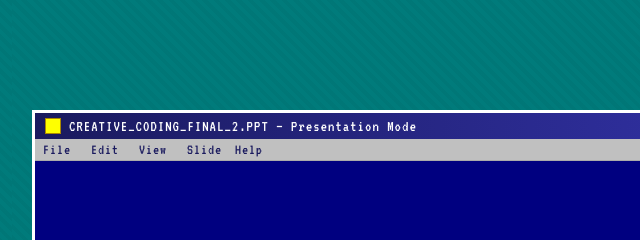
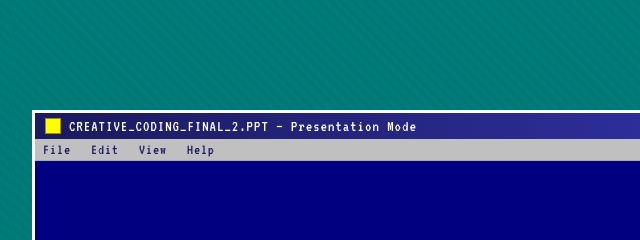
Before and after one commit to notwaldorf/glitch, a plain HTML site: page cc-camp/index.html in a window 1280 px wide. Shown: the top 240 px of the page, 218-858 px from the left. Drawn offline with nearby package versions, Linux system fonts and the light colour scheme.

Commit message:
fix menu

```diff
--- a/cc-camp/index.html
+++ b/cc-camp/index.html
@@ -23,7 +23,7 @@
   </div>
 
   <div class="menubar">
-    <span>File</span><span>Edit</span><span>View</span><span>Slide</span><span>Help</span>
+    <span>File</span><span>Edit</span><span>View</span><span>Help</span>
   </div>
 
   <div class="slide-area">
```
